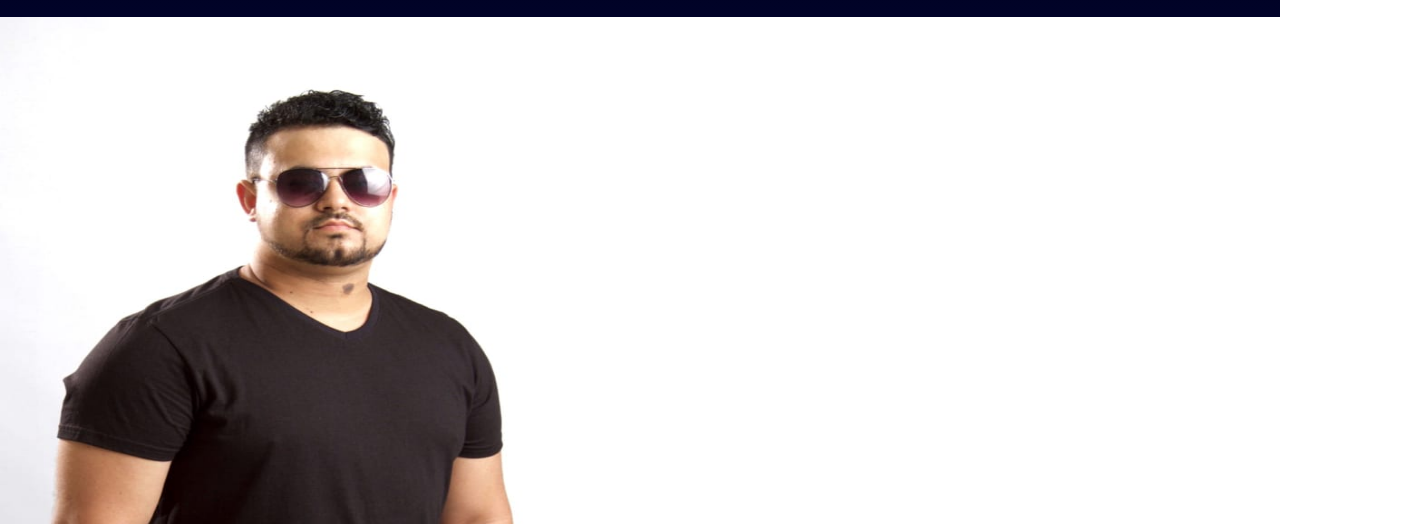
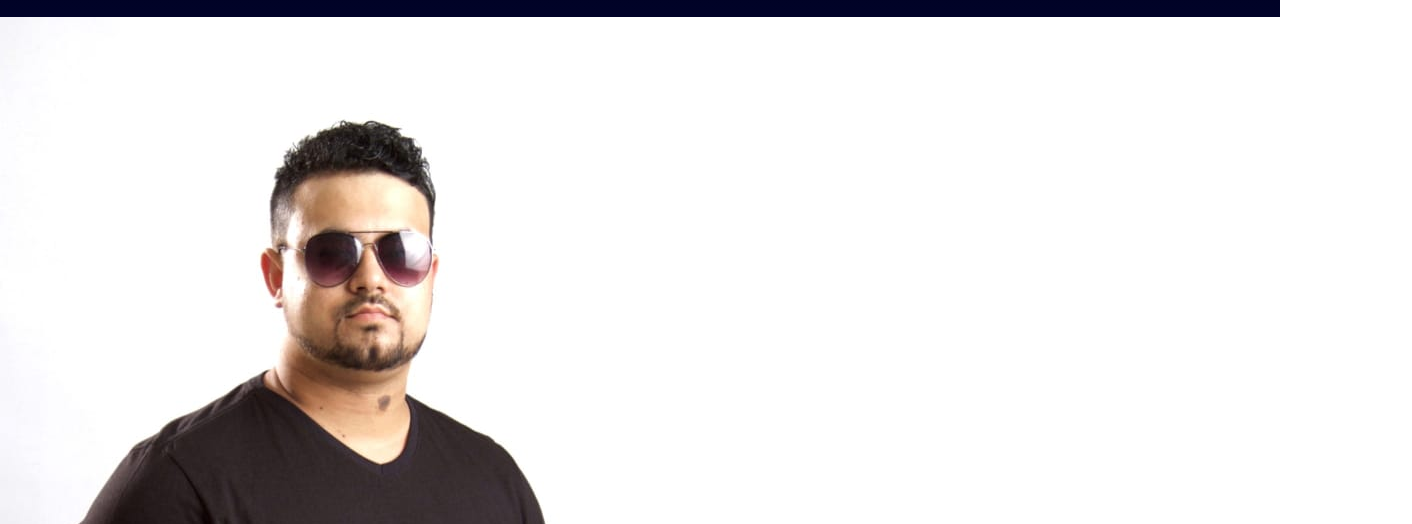
Before and after one commit to tomsantos07/cantor-felipe-lessa, a plain HTML site: page index.html in a window 1280 px wide. Shown: the part 276-800 px from the top of the page, 1412 px wide, since content can reach past the window. Drawn offline with Linux system fonts and the light colour scheme.

Commit message:
ajusta banner

```diff
--- a/style.css
+++ b/style.css
@@ -66,8 +66,10 @@ footer img {
 }
 
 .banner {
-  height: 600px;
-  width: 100%;
+  /* height: 600px;
+  width: 100%; */
+  height: auto;
+  width: auto;
   padding-bottom: 0;
 }
 
```
